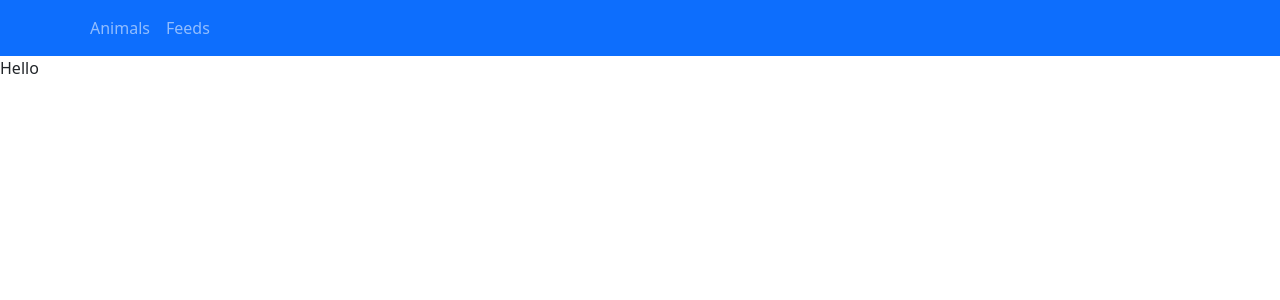
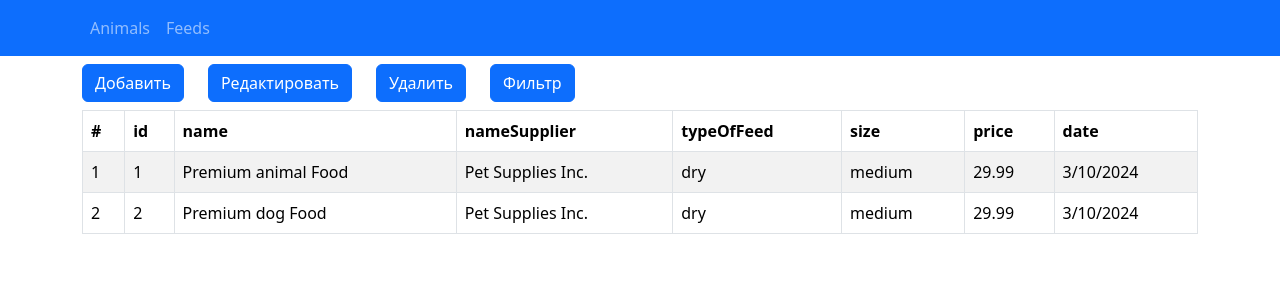
Before and after one commit to redskyby/course_project_database_client, a React (Create React App) app: page /feeds in a window 1280 px wide. Shown: the top 300 px of the page. Built offline with nearby package versions, Linux system fonts and the light colour scheme; no server answers.

Commit message:
FeedTable was inited without connection with Api

```diff
--- a/src/pages/FeedTable.tsx
+++ b/src/pages/FeedTable.tsx
@@ -1,7 +1,84 @@
 import React from "react";
+import Container from "react-bootstrap/Container";
+import Table from "react-bootstrap/Table";
+import Row from "react-bootstrap/Row";
+import Col from "react-bootstrap/Col";
+import Button from "react-bootstrap/Button";
+import { IntefracesForFeed } from "../services/intefracesForFeed";
+import { localDate } from "../services/localDate";
 
 const FeedTable = () => {
-    return <div>Hello</div>;
+    const feeds: IntefracesForFeed[] = [
+        {
+            id: 1,
+            name: "Premium animal Food",
+            nameSupplier: "Pet Supplies Inc.",
+            typeOfFeed: "dry",
+            size: "medium",
+            price: 29.99,
+            date: "2024-03-10",
+        },
+        {
+            id: 2,
+            name: "Premium dog Food",
+            nameSupplier: "Pet Supplies Inc.",
+            typeOfFeed: "dry",
+            size: "medium",
+            price: 29.99,
+            date: "2024-03-10",
+        },
+    ];
+
+    return (
+        <Container>
+            <Row className="mt-2" xs="auto">
+                <Col>
+                    <Button variant="primary">Добавить</Button>
+                </Col>
+                <Col>
+                    <Button variant="primary">Редактировать</Button>
+                </Col>
+                <Col>
+                    <Button variant="primary">Удалить</Button>
+                </Col>
+                <Col>
+                    <Button variant="primary">Фильтр</Button>
+                </Col>
+            </Row>
+            {feeds.length !== 0 ? (
+                <Table striped bordered hover responsive className="mt-2">
+                    <thead>
+                        <tr>
+                            <th>#</th>
+                            <th>id</th>
+                            <th>name</th>
+                            <th>nameSupplier</th>
+                            <th>typeOfFeed</th>
+                            <th>size</th>
+                            <th>price</th>
+                            <th>date</th>
+                        </tr>
+                    </thead>
+                    <tbody>
+                        {feeds.map((feed, index) => (
+                            <tr key={index}>
+                                <td>{index + 1}</td>
+                                <td>{feed.id}</td>
+                                <td>{feed.name}</td>
+                                <td>{feed.nameSupplier}</td>
+                                <td>{feed.typeOfFeed}</td>
+                                <td>{feed.size}</td>
+                                <td>{feed.price}</td>
+                                <td>{localDate(feed.date)}</td>
+                            </tr>
+                        ))}
+                    </tbody>
+                </Table>
+            ) : (
+                <h2>Данные отсутствую или проверьте соединение с интернетом...</h2>
+            )}
+        </Container>
+    );
 };
 
 export default FeedTable;
```
